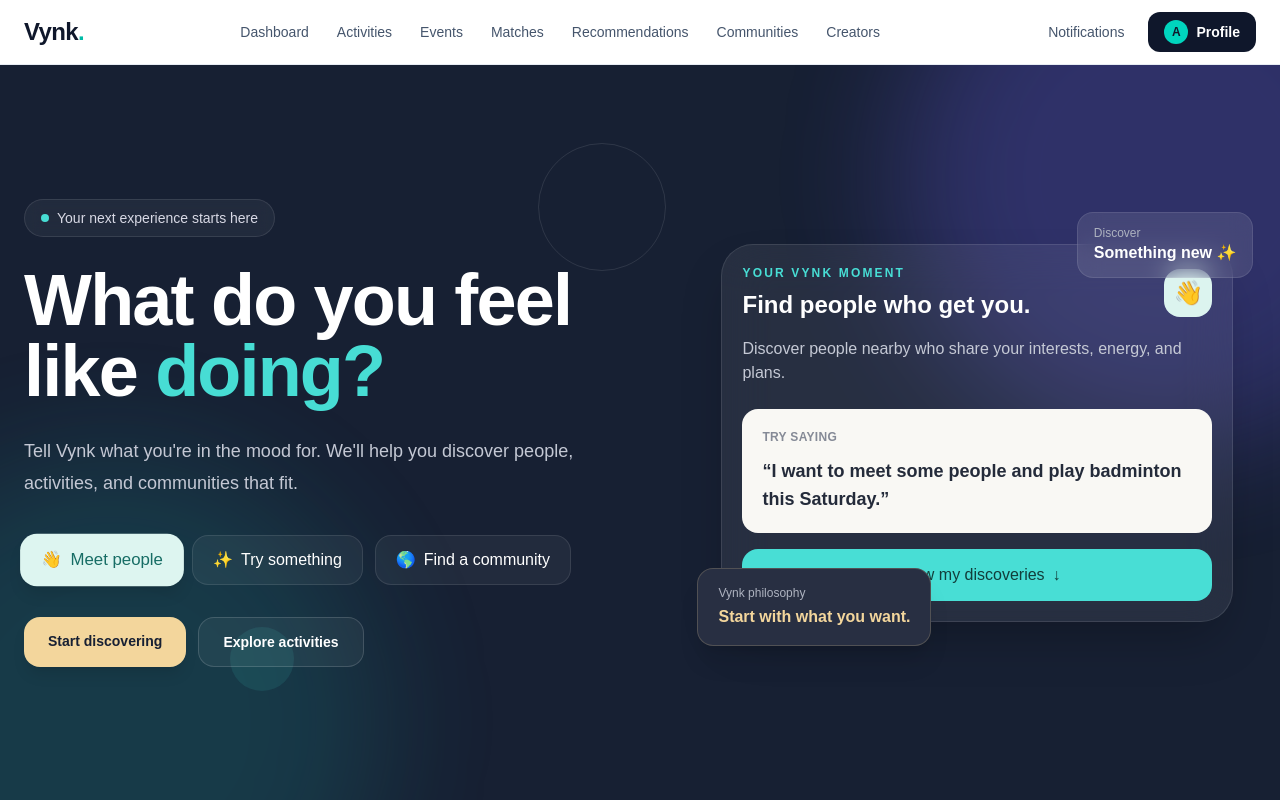
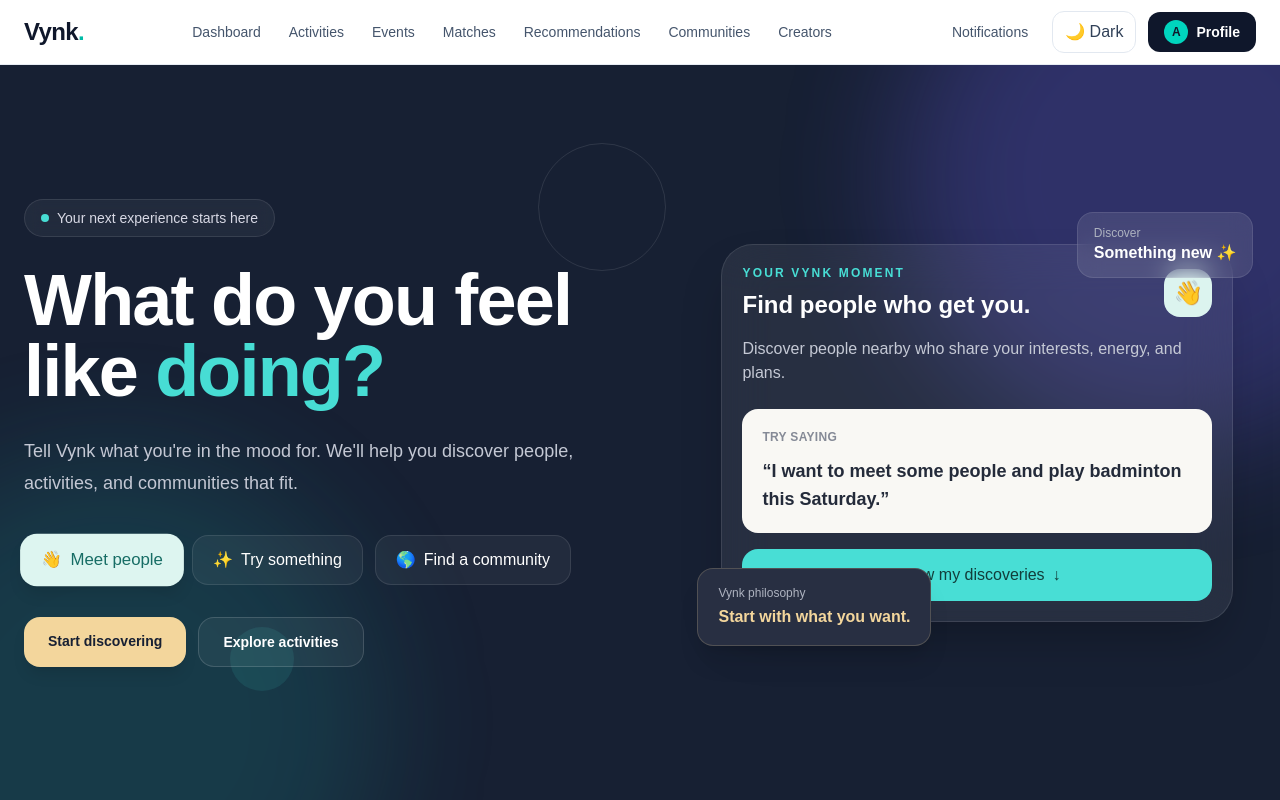
Before and after one commit to pujareddy2/Vynk, a Next.js app in the folder frontend/: page / in a window 1280 px wide. Shown: the top 800 px of the page. Built offline with nearby package versions, Linux system fonts and the light colour scheme.

Commit message:
Add light and dark theme toggle

```diff
--- a/frontend/src/app/globals.css
+++ b/frontend/src/app/globals.css
@@ -17,11 +17,28 @@
   --vynk-border: #e2e8f0;
 }
 
+html {
+  min-height: 100%;
+  color-scheme: light;
+}
+
+html.dark {
+  color-scheme: dark;
+
+  --background: #0f172a;
+  --foreground: #f8fafc;
+
+  --vynk-card: #172033;
+  --vynk-muted: #94a3b8;
+  --vynk-border: #334155;
+}
+
 * {
   box-sizing: border-box;
 }
 
-html {
+html,
+body {
   min-height: 100%;
 }
 
@@ -31,6 +48,9 @@ body {
   background: var(--background);
   color: var(--foreground);
   font-family: Arial, Helvetica, sans-serif;
+  transition:
+    background-color 0.3s ease,
+    color 0.3s ease;
 }
 
 a {
--- a/frontend/src/components/Navigation.tsx
+++ b/frontend/src/components/Navigation.tsx
@@ -2,7 +2,7 @@
 
 import Link from "next/link";
 import { usePathname } from "next/navigation";
-import { useState } from "react";
+import { useEffect, useState } from "react";
 
 const navigationItems = [
   { label: "Dashboard", href: "/dashboard" },
@@ -17,13 +17,37 @@ const navigationItems = [
 export default function Navigation() {
   const pathname = usePathname();
   const [isMenuOpen, setIsMenuOpen] = useState(false);
+  const [isDark, setIsDark] = useState(false);
+
+  useEffect(() => {
+    const savedTheme = localStorage.getItem("vynk-theme");
+
+    if (savedTheme === "dark") {
+      document.documentElement.classList.add("dark");
+      setIsDark(true);
+    }
+  }, []);
+
+  const toggleTheme = () => {
+    const nextTheme = !isDark;
+
+    setIsDark(nextTheme);
+
+    if (nextTheme) {
+      document.documentElement.classList.add("dark");
+      localStorage.setItem("vynk-theme", "dark");
+    } else {
+      document.documentElement.classList.remove("dark");
+      localStorage.setItem("vynk-theme", "light");
+    }
+  };
 
   return (
-    <header className="sticky top-0 z-50 w-full border-b border-slate-200/80 bg-white/95 backdrop-blur">
+    <header className="sticky top-0 z-50 w-full border-b border-slate-200/80 bg-white/95 backdrop-blur dark:border-slate-700/80 dark:bg-slate-950/95">
       <div className="mx-auto flex h-16 max-w-7xl items-center justify-between px-6">
         <Link
           href="/"
-          className="text-2xl font-bold tracking-tight text-slate-900"
+          className="text-2xl font-bold tracking-tight text-slate-900 dark:text-white"
         >
           Vynk<span className="text-teal-500">.</span>
         </Link>
@@ -39,8 +63,8 @@ export default function Navigation() {
                     href={item.href}
                     className={`rounded-xl px-3 py-2 text-sm font-medium transition ${
                       isActive
-                        ? "bg-teal-50 text-teal-700"
-                        : "text-slate-600 hover:bg-slate-50 hover:text-slate-900"
+                        ? "bg-teal-50 text-teal-700 dark:bg-teal-950 dark:text-teal-300"
+                        : "text-slate-600 hover:bg-slate-50 hover:text-slate-900 dark:text-slate-300 dark:hover:bg-slate-800 dark:hover:text-white"
                     }`}
                   >
                     {item.label}
@@ -54,14 +78,23 @@ export default function Navigation() {
         <div className="hidden items-center gap-3 lg:flex">
           <Link
             href="/notifications"
-            className="rounded-xl px-3 py-2 text-sm font-medium text-slate-600 transition hover:bg-slate-50 hover:text-slate-900"
+            className="rounded-xl px-3 py-2 text-sm font-medium text-slate-600 transition hover:bg-slate-50 hover:text-slate-900 dark:text-slate-300 dark:hover:bg-slate-800 dark:hover:text-white"
           >
             Notifications
           </Link>
 
+          <button
+            type="button"
+            onClick={toggleTheme}
+            aria-label="Toggle light and dark mode"
+            className="rounded-xl border border-slate-200 bg-white px-3 py-2 text-sm font-semibold text-slate-700 transition hover:border-teal-300 hover:text-teal-600 dark:border-slate-700 dark:bg-slate-900 dark:text-slate-200 dark:hover:border-teal-500 dark:hover:text-teal-300"
+          >
+            {isDark ? "☀️ Light" : "🌙 Dark"}
+          </button>
+
           <Link
             href="/profile"
-            className="flex items-center gap-2 rounded-xl bg-slate-900 px-4 py-2 text-sm font-semibold text-white transition hover:bg-slate-800"
+            className="flex items-center gap-2 rounded-xl bg-slate-900 px-4 py-2 text-sm font-semibold text-white transition hover:bg-slate-800 dark:bg-white dark:text-slate-900 dark:hover:bg-slate-200"
           >
             <span className="flex h-6 w-6 items-center justify-center rounded-full bg-teal-400 text-xs font-bold text-slate-900">
               A
@@ -75,14 +108,14 @@ export default function Navigation() {
           aria-label="Toggle navigation menu"
           aria-expanded={isMenuOpen}
           onClick={() => setIsMenuOpen((current) => !current)}
-          className="rounded-xl border border-slate-200 px-3 py-2 text-sm font-medium text-slate-700 transition hover:border-teal-300 hover:text-teal-600 lg:hidden"
+          className="rounded-xl border border-slate-200 px-3 py-2 text-sm font-medium text-slate-700 transition hover:border-teal-300 hover:text-teal-600 dark:border-slate-700 dark:text-slate-200 lg:hidden"
         >
           {isMenuOpen ? "Close" : "Menu"}
         </button>
       </div>
 
       {isMenuOpen && (
-        <div className="border-t border-slate-200 bg-white px-6 py-4 lg:hidden">
+        <div className="border-t border-slate-200 bg-white px-6 py-4 dark:border-slate-700 dark:bg-slate-950 lg:hidden">
           <nav>
             <ul className="grid gap-2 sm:grid-cols-2">
               {navigationItems.map((item) => {
@@ -95,8 +128,8 @@ export default function Navigation() {
                       onClick={() => setIsMenuOpen(false)}
                       className={`block rounded-xl px-4 py-3 text-sm font-medium transition ${
                         isActive
-                          ? "bg-teal-50 text-teal-700"
-                          : "text-slate-600 hover:bg-slate-50 hover:text-slate-900"
+                          ? "bg-teal-50 text-teal-700 dark:bg-teal-950 dark:text-teal-300"
+                          : "text-slate-600 hover:bg-slate-50 hover:text-slate-900 dark:text-slate-300 dark:hover:bg-slate-800 dark:hover:text-white"
                       }`}
                     >
                       {item.label}
@@ -109,17 +142,27 @@ export default function Navigation() {
                 <Link
                   href="/notifications"
                   onClick={() => setIsMenuOpen(false)}
-                  className="block rounded-xl px-4 py-3 text-sm font-medium text-slate-600 hover:bg-slate-50"
+                  className="block rounded-xl px-4 py-3 text-sm font-medium text-slate-600 hover:bg-slate-50 dark:text-slate-300 dark:hover:bg-slate-800"
                 >
                   Notifications
                 </Link>
               </li>
 
               <li>
+                <button
+                  type="button"
+                  onClick={toggleTheme}
+                  className="block w-full rounded-xl border border-slate-200 px-4 py-3 text-left text-sm font-semibold text-slate-700 dark:border-slate-700 dark:text-slate-200"
+                >
+                  {isDark ? "☀️ Switch to Light Mode" : "🌙 Switch to Dark Mode"}
+                </button>
+              </li>
+
+              <li>
                 <Link
                   href="/profile"
                   onClick={() => setIsMenuOpen(false)}
-                  className="block rounded-xl bg-slate-900 px-4 py-3 text-sm font-semibold text-white"
+                  className="block rounded-xl bg-slate-900 px-4 py-3 text-sm font-semibold text-white dark:bg-white dark:text-slate-900"
                 >
                   Profile
                 </Link>
```
